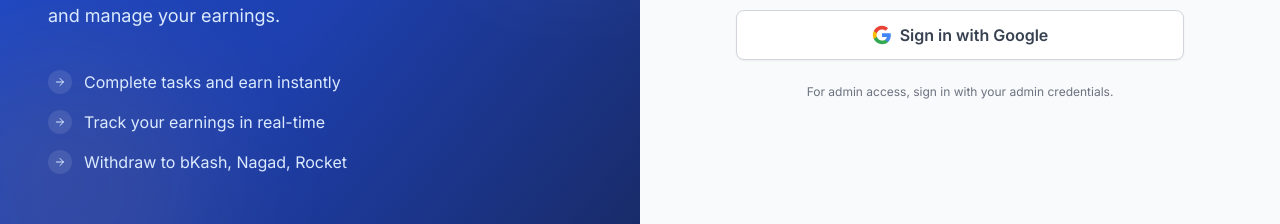
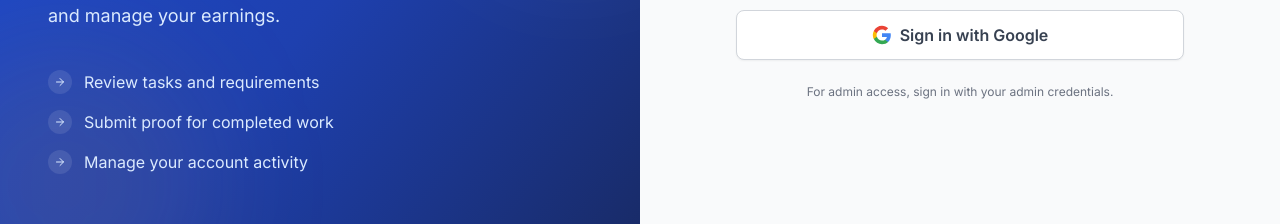
Before and after one commit to wasimmostakim2965-ui/workergigbd.site, a React (Vite) app: page /login in a window 1280 px wide. Shown: the part 391-615 px from the top of the page. Built offline with nearby package versions, Linux system fonts and the light colour scheme; no server answers.

Commit message:
Remove exaggerated login claims and clarify account experience

```diff
--- a/src/pages/LoginPage.tsx
+++ b/src/pages/LoginPage.tsx
@@ -10,7 +10,7 @@ import { useSeo } from '@/lib/useSeo';
 export function LoginPage() {
   useSeo({
     title: 'লগইন — WORKER GIG BD | অনলাইন মাইক্রো-টাস্ক প্ল্যাটফর্ম',
-    description: 'WORKER GIG BD-তে লগইন করুন এবং অনলাইন মাইক্রো-টাস্ক সম্পন্ন করে আয় করা শুরু করুন। বাংলাদেশের শীর্ষ মাইক্রো-টাস্ক প্ল্যাটফর্ম।',
+    description: 'Sign in to WORKER GIG BD to access your marketplace dashboard and account activity.',
     path: '/login',
   });
   const navigate = useNavigate();
@@ -56,7 +56,7 @@ export function LoginPage() {
           </p>
 
           <div className="mt-10 space-y-4">
-            {['Complete tasks and earn instantly', 'Track your earnings in real-time', 'Withdraw to bKash, Nagad, Rocket'].map((item) => (
+            {['Review tasks and requirements', 'Submit proof for completed work', 'Manage your account activity'].map((item) => (
               <div key={item} className="flex items-center gap-3 text-primary-100">
                 <div className="flex h-6 w-6 items-center justify-center rounded-full bg-white/10">
                   <ArrowRight className="h-3 w-3" />
```
